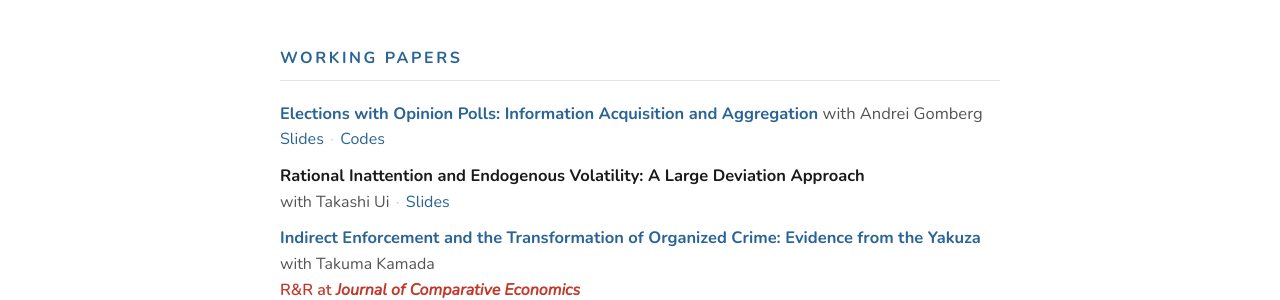
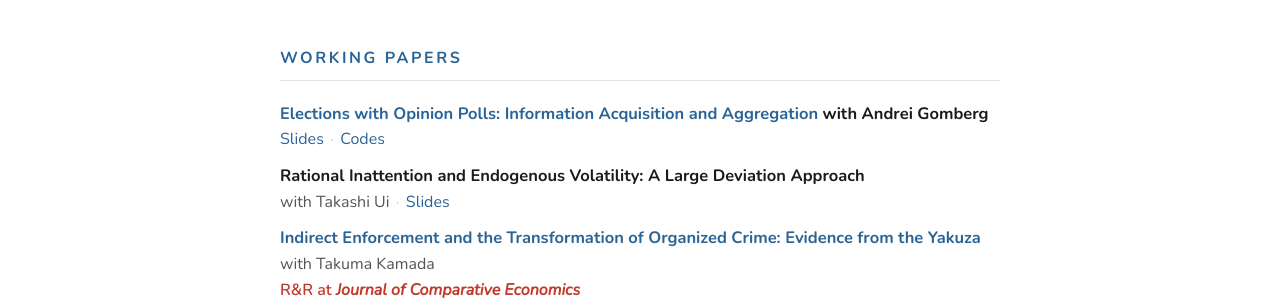
Before and after one commit to tetsuyahoshino137/tetsuyahoshino137.github.io, a Jekyll site: the page built from index.md, in a window 1280 px wide. Shown: the part 444-744 px from the top of the page. Built offline with Jekyll 4.4.1, drawn with Linux system fonts in a browser that asks for light colours.

Commit message:
Update index.md

```diff
--- a/index.md
+++ b/index.md
@@ -33,7 +33,7 @@ title: Home
         <div class="paper-sub">with Andrei Gomberg<span class="dot">·</span><a href="slides/GombergHoshino_CETC.pdf">Slides</a><span class="dot">·</span><a href="https://colab.research.google.com/drive/1Udqhdzlq0Cck9HbkMKYVyT4HPwApEFsW?usp=sharing">Codes</a></div>
       </li> -->
       <li>
-        <div class="paper-title"><a href="papers/GombergHoshino250408.pdf">Elections with Opinion Polls: Information Acquisition and Aggregation</a> <span class="authors">with Andrei Gomberg</span></div>
+        <div class="paper-title"><a href="papers/GombergHoshino250408.pdf">Elections with Opinion Polls: Information Acquisition and Aggregation</a> with Andrei Gomberg</div>
         <div class="paper-sub"><a href="slides/GombergHoshino_CETC.pdf">Slides</a><span class="dot">·</span><a href="...">Codes</a></div>
       </li>
       <li>
```
